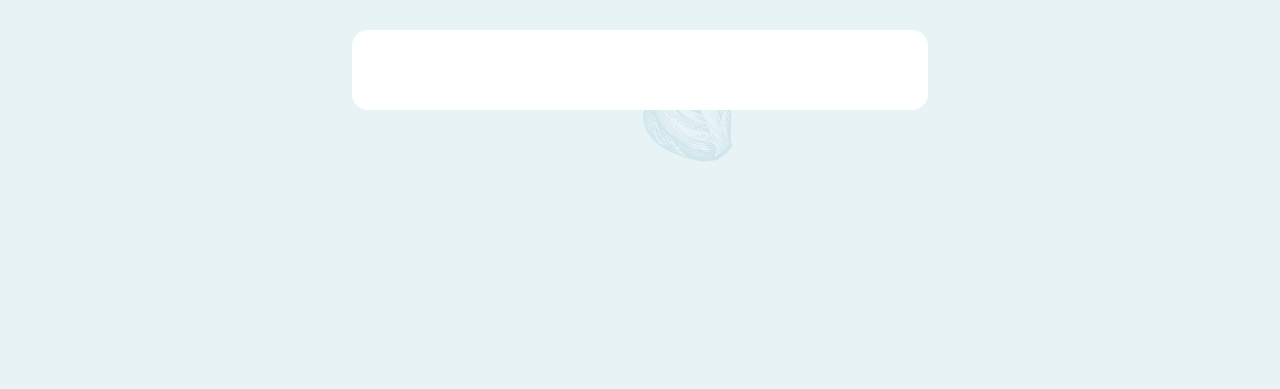
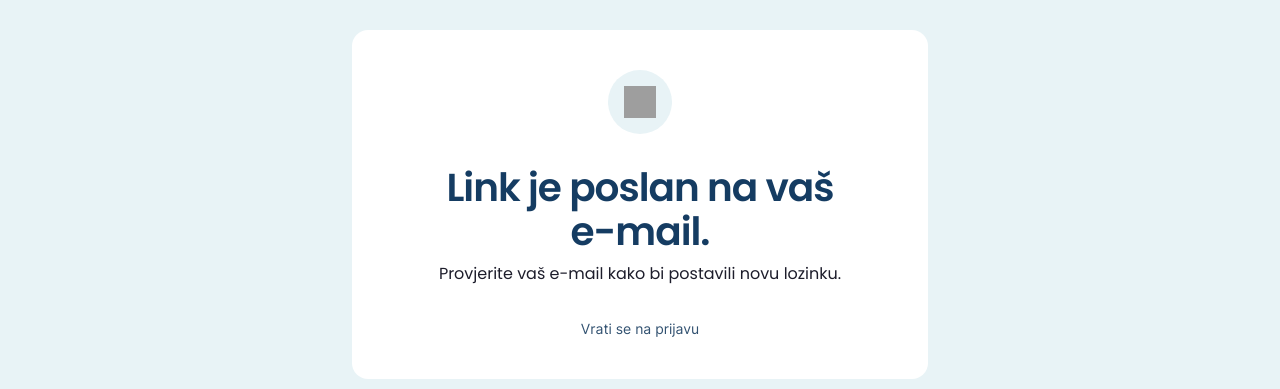
Before and after one commit to alzri/sign-in-form, a React (Vite) app: page /confirm in a window 1280 px wide. Before the commit this address had no page. Shown: the part 404-793 px from the top of the page. Built offline with nearby package versions, Linux system fonts and the light colour scheme; grey boxes are pictures that could not be loaded.

Commit message:
Implement confirm page

```diff
--- a/src/assets/style/setup/base.scss
+++ b/src/assets/style/setup/base.scss
@@ -27,4 +27,36 @@ header {
     h4 {
         margin: var(--spacing-s) 0 0;
     }
+
+    .message {
+        text-align: center;
+
+        h1 {
+            margin-top: var(--spacing-xl);
+            text-align: center;
+        }
+
+        .content-card {
+            &--icon {
+                background-color: var(--icon-bg-color);
+                width: 32px;
+                height: 32px;
+                border-radius: 100px;
+                padding: var(--spacing-m);
+                display: grid;
+                align-content: center;
+                justify-content: center;
+                margin: auto;
+
+                img {
+                    width: 32px;
+                    height: 32px;
+                }
+            }
+        }
+
+        .primary-link {
+            margin-top: 32px;
+        }
+    }
 }
--- /dev/null
+++ b/src/pages/confirm/Confirm.jsx
@@ -0,0 +1,21 @@
+import { Link } from 'react-router-dom';
+import MainTitle from '../../components/MainTitle';
+import Description from '../../components/Description';
+import KeyIcon from '../../assets/images/Lozinka.svg?react';
+
+function ConfirmPage() {
+    return (
+        <div className="message">
+            <span className='content-card--icon'>
+               <img src={KeyIcon} alt="Key icon" />
+            </span>
+            <MainTitle title="Link je poslan na vaš <br /> e-mail." />
+            <Description desc="Provjerite vaš e-mail kako bi postavili novu lozinku." />
+            <div className='form--submit-buttons'>
+                <Link to="/" className='primary-link'>Vrati se na prijavu</Link>
+            </div>
+        </div>
+    );
+}
+
+export default ConfirmPage;
--- a/src/routes/AppRoutes.jsx
+++ b/src/routes/AppRoutes.jsx
@@ -2,6 +2,7 @@ import { BrowserRouter, Routes, Route } from 'react-router-dom';
 import Signin from '../pages/SignInPage';
 import Profile from '../pages/profile/Profile';
 import PasswordForgotten from '../pages/password-forgotten/PasswordForgotten';
+import ConfirmPage from '../pages/confirm/Confirm';
 
 const AppRoutes = () => {
     return (
@@ -9,7 +10,8 @@ const AppRoutes = () => {
             <Routes>
                 <Route path='/' element={<Signin />}></Route>
                 <Route path='/profile' element={<Profile />}></Route>
-                <Route path="/password-forgotten" element={<PasswordForgotten />}></Route>
+                <Route path='/password-forgotten' element={<PasswordForgotten />}></Route>
+                <Route path='/confirm' element={<ConfirmPage />}></Route>
             </Routes>
         </BrowserRouter>
     );
```
Also changed, not shown: src/assets/images/Lozinka.svg (added).
